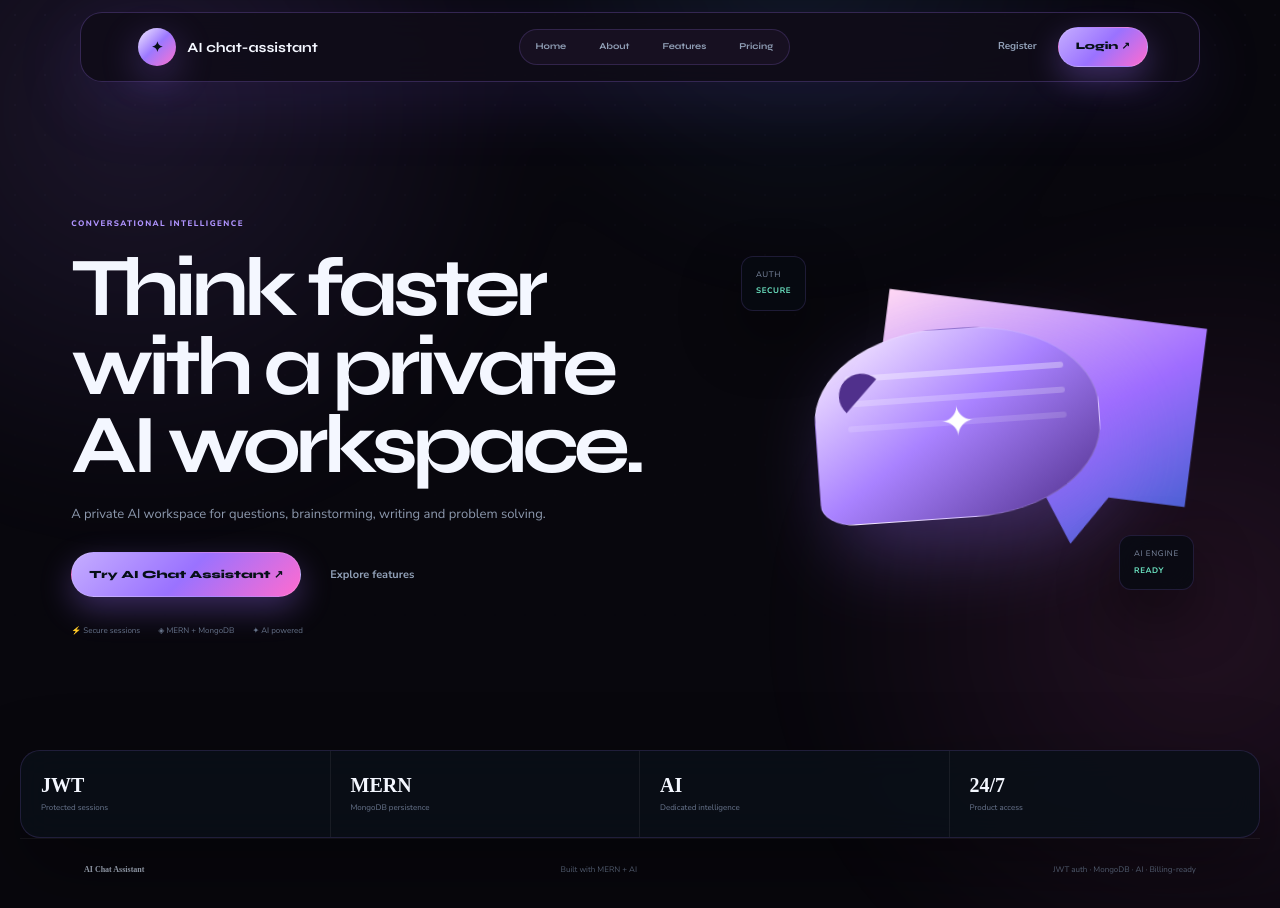
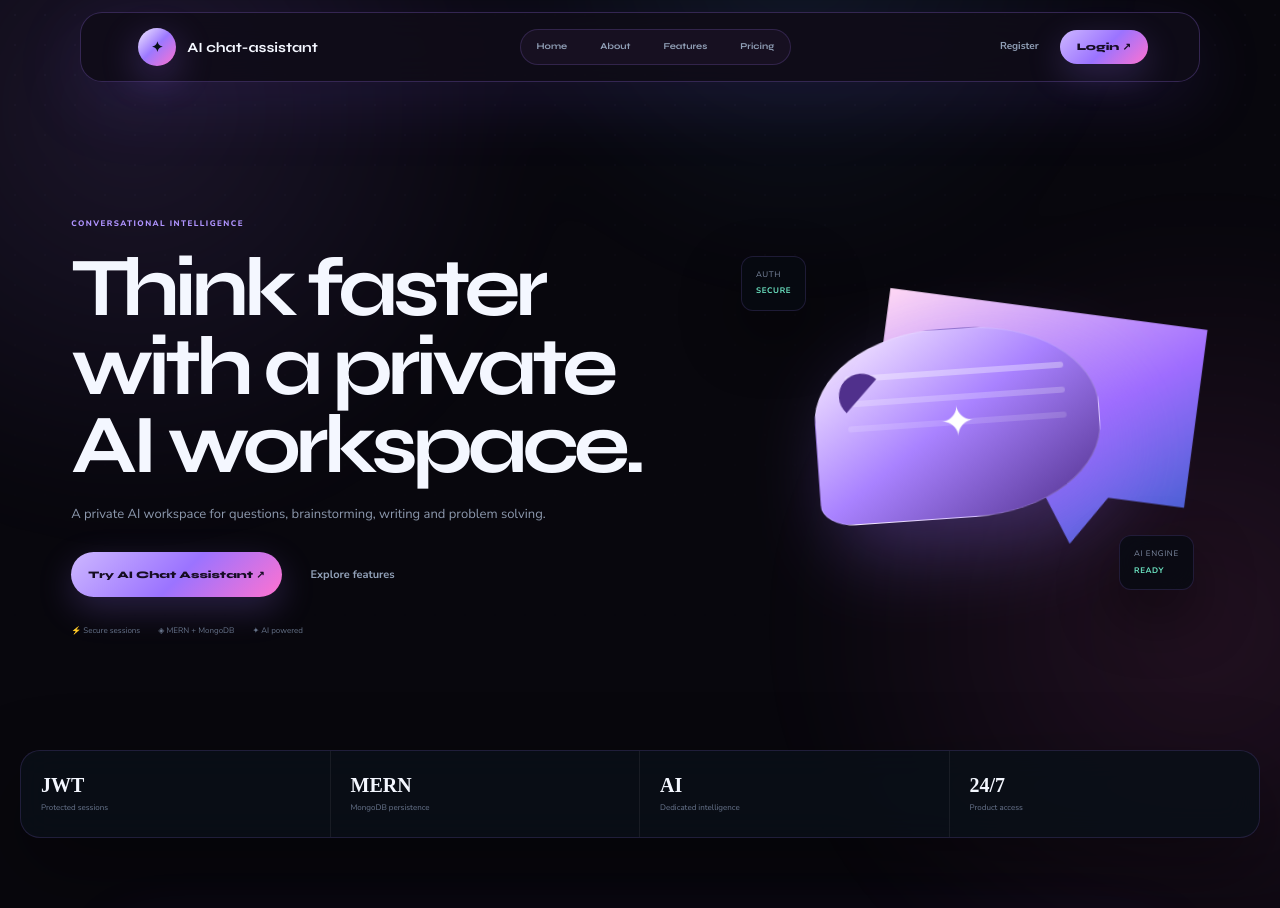
Before and after one commit to Siddharthsingh123456/ai-chat-assistant, a React (Vite) app: page / in a window 1280 px wide. Shown: the top 908 px of the page. Built offline with nearby package versions, Linux system fonts and the light colour scheme.

Commit message:
feat: give CTA form controls and footer a unique product identity

```diff
--- a/src/styles.css
+++ b/src/styles.css
@@ -65,3 +65,13 @@
 .fields textarea{min-height:410px!important;border:1px solid #a27aff30!important;border-radius:20px!important;background:#090711!important}
 .result{border-radius:28px 28px 10px 28px!important}.result pre{font-family:"Nunito Sans"!important;color:#eee6ff!important;font-size:13px!important;line-height:1.9!important}
 .primary{background:linear-gradient(135deg,#c5adff,#9a72ff,#ff6bcf)!important;border-radius:999px!important}
+
+
+/* FINAL SYSTEM — CHAT / CONVERSATION CTA + FORMS + FOOTER */
+button.primary{border:0!important;border-radius:999px!important;background:linear-gradient(135deg,#cdb7ff,#9b73ff 52%,#ff72d0)!important;color:#160d24!important;font:800 10px "Syne"!important;box-shadow:0 12px 35px #9b73ff3b!important;transition:.3s!important}
+button.primary:hover{transform:translateY(-3px) scale(1.02)!important;box-shadow:0 18px 45px #9b73ff55!important}
+input,textarea,select{border:1px solid #a27aff30!important;border-radius:18px!important;background:linear-gradient(145deg,#110d18,#0a0810)!important;color:#f3ecff!important;font-family:"Nunito Sans"!important;box-shadow:inset 0 1px #ffffff08!important}
+input:focus,textarea:focus,select:focus{outline:none!important;border-color:#b997ff!important;box-shadow:0 0 0 4px #a27aff0c,0 0 28px #9b73ff18!important}
+.passwordField{display:flex!important;gap:7px!important}.passwordToggle{border:1px solid #a27aff32!important;border-radius:999px!important;background:#171021!important;color:#d5c3ff!important}
+footer{max-width:1050px!important;margin:72px auto 0!important;padding:24px!important;display:flex!important;align-items:center!important;justify-content:space-between!important;gap:20px!important;border:1px solid #a27aff35!important;border-radius:28px!important;background:linear-gradient(135deg,#151020f2,#0d0915f2)!important;box-shadow:0 22px 65px #6d42ff20!important}
+footer b{font:800 15px "Syne"!important;color:#f2eaff!important}footer span{font:500 8px "Nunito Sans"!important;color:#9587aa!important}footer span:last-child{color:#c0a8ff!important}
```
